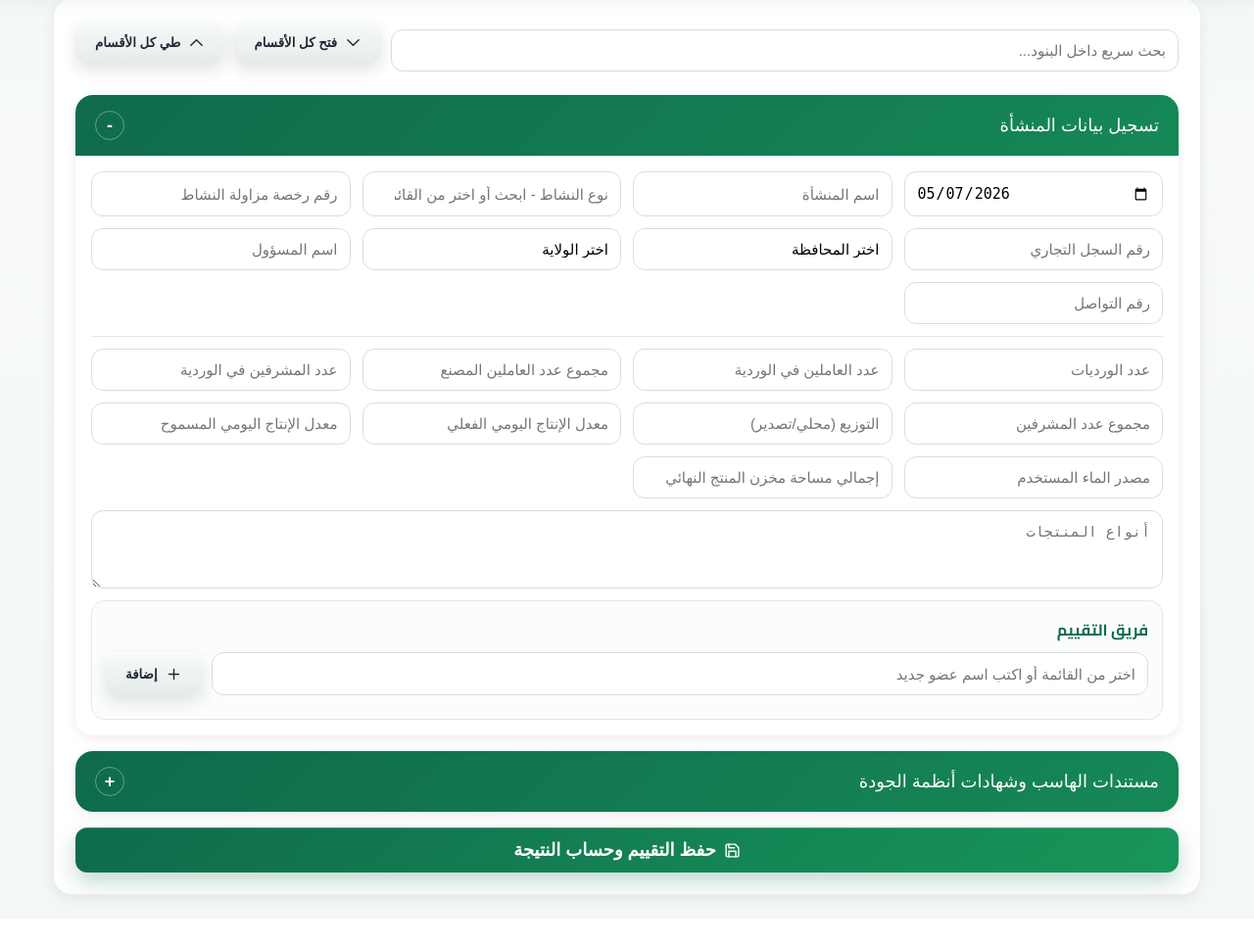
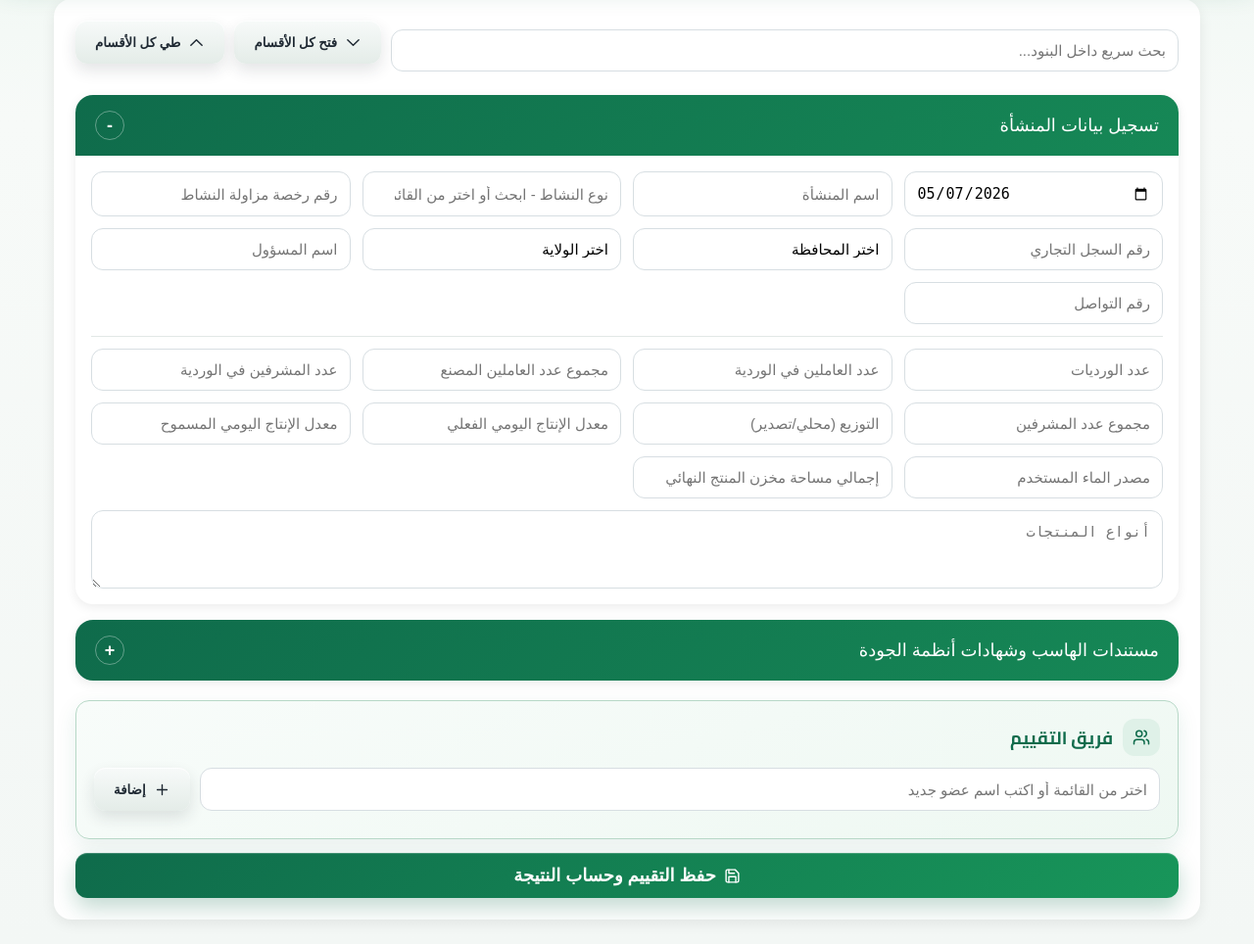
Before and after one commit to majidalaamri85-cmd/fs, a Django app: page /new/ in a window 1280 px wide. Shown: the part 139-1103 px from the top of the page at 98% size. Before the commit the page ends 1067 px from the top, so only its background shows below. Run offline with Django 5.2, Linux system fonts and the light colour scheme; data that the repository does not hold is empty.

Commit message:
Move evaluation team section to bottom

```diff
--- a/inspections/static/inspections/style.css
+++ b/inspections/static/inspections/style.css
@@ -251,11 +251,39 @@ select{
     border-radius:14px;
     background:#fbfdfc;
 }
+.team-picker-final{
+    margin:20px 0 14px;
+    padding:18px;
+    border-color:#b7d8c7;
+    background:linear-gradient(160deg,#f8fcfa,#eef8f2);
+    box-shadow:0 8px 22px rgba(15,107,75,.1);
+}
+.team-picker-heading{
+    display:flex;
+    align-items:center;
+    gap:10px;
+    margin-bottom:12px;
+}
+.team-picker-icon{
+    width:38px;
+    height:38px;
+    border-radius:12px;
+    display:inline-flex;
+    align-items:center;
+    justify-content:center;
+    background:#dff1e8;
+    color:var(--brand);
+    flex:0 0 auto;
+}
 .team-picker label{
     display:block;
     margin-bottom:8px;
     color:var(--brand);
     font-weight:bold;
+}
+.team-picker-heading label{
+    margin:0;
+    font-size:18px;
 }
 .team-picker-row{
     display:grid;
--- a/inspections/templates/inspections/evaluation_form.html
+++ b/inspections/templates/inspections/evaluation_form.html
@@ -78,24 +78,6 @@
             <input type="text" name="water_source" placeholder="مصدر الماء المستخدم" value="{{ evaluation.water_source|default:'' }}">
             <input type="text" name="final_product_storage_area" placeholder="إجمالي مساحة مخزن المنتج النهائي" value="{{ evaluation.final_product_storage_area|default:'' }}">
             <textarea name="product_types" class="wide-field" placeholder="أنواع المنتجات">{{ evaluation.product_types|default:'' }}</textarea>
-        </div>
-
-        <div class="team-picker">
-            <label for="team-member-input">فريق التقييم</label>
-            <div class="team-picker-row">
-                <input type="text" id="team-member-input" list="evaluation-team-options" placeholder="اختر من القائمة أو اكتب اسم عضو جديد">
-                <button type="button" class="btn" id="add-team-member">
-                    <svg class="icon" viewBox="0 0 24 24" aria-hidden="true"><path d="M12 5v14M5 12h14"/></svg>
-                    إضافة
-                </button>
-            </div>
-            <datalist id="evaluation-team-options">
-                {% for member in evaluation_team_options %}
-                    <option value="{{ member }}"></option>
-                {% endfor %}
-            </datalist>
-            <div class="team-members" id="team-members"></div>
-            <textarea name="evaluation_team" id="evaluation-team-value" class="hidden-field">{{ evaluation.evaluation_team|default:'' }}</textarea>
         </div>
 
     </div>
@@ -208,6 +190,29 @@
             </table>
         </div>
     </div>
+</div>
+
+<div class="team-picker team-picker-final">
+    <div class="team-picker-heading">
+        <span class="team-picker-icon" aria-hidden="true">
+            <svg class="icon" viewBox="0 0 24 24"><path d="M16 21v-2a4 4 0 0 0-4-4H6a4 4 0 0 0-4 4v2"/><circle cx="9" cy="7" r="4"/><path d="M22 21v-2a4 4 0 0 0-3-3.87"/><path d="M16 3.13a4 4 0 0 1 0 7.75"/></svg>
+        </span>
+        <label for="team-member-input">فريق التقييم</label>
+    </div>
+    <div class="team-picker-row">
+        <input type="text" id="team-member-input" list="evaluation-team-options" placeholder="اختر من القائمة أو اكتب اسم عضو جديد">
+        <button type="button" class="btn" id="add-team-member">
+            <svg class="icon" viewBox="0 0 24 24" aria-hidden="true"><path d="M12 5v14M5 12h14"/></svg>
+            إضافة
+        </button>
+    </div>
+    <datalist id="evaluation-team-options">
+        {% for member in evaluation_team_options %}
+            <option value="{{ member }}"></option>
+        {% endfor %}
+    </datalist>
+    <div class="team-members" id="team-members"></div>
+    <textarea name="evaluation_team" id="evaluation-team-value" class="hidden-field">{{ evaluation.evaluation_team|default:'' }}</textarea>
 </div>
 
 <button type="submit" class="btn primary full">
--- a/inspections/views.py
+++ b/inspections/views.py
@@ -489,6 +489,35 @@ def add_section_heading(doc, title, fill='0F6B4B'):
     doc.add_paragraph()
 
 
+def add_evaluation_team_block(doc, evaluation_team):
+    doc.add_paragraph()
+    table = doc.add_table(rows=2, cols=1)
+    table.alignment = WD_TABLE_ALIGNMENT.CENTER
+    table.style = 'Table Grid'
+    set_table_rtl(table)
+
+    header_cell = table.rows[0].cells[0]
+    shade_cell(header_cell, '155E75')
+    set_cell_text(header_cell, 'فريق التقييم', bold=True, color='FFFFFF')
+
+    body_cell = table.rows[1].cells[0]
+    shade_cell(body_cell, 'EEF7FA')
+    body_cell.text = ''
+    team_members = [member.strip() for member in str(evaluation_team or '').splitlines() if member.strip()]
+    if not team_members:
+        team_members = ['']
+
+    for index, member in enumerate(team_members):
+        paragraph = body_cell.paragraphs[0] if index == 0 else body_cell.add_paragraph()
+        paragraph.alignment = WD_ALIGN_PARAGRAPH.RIGHT
+        paragraph.paragraph_format.space_after = Pt(4)
+        run = paragraph.add_run(member)
+        run.bold = True
+        run.font.color.rgb = RGBColor.from_string('155E75')
+
+    doc.add_paragraph()
+
+
 def get_report_header_path():
     base_dir = Path(settings.BASE_DIR)
     candidates = [
@@ -585,7 +614,6 @@ def export_word(request, pk):
         ('المحافظة', evaluation.governorate.name if evaluation.governorate else ''),
         ('الولاية', evaluation.wilayat.name if evaluation.wilayat else ''),
         ('تاريخ الزيارة', str(evaluation.visit_date)),
-        ('فريق التقييم', evaluation.evaluation_team),
         ('عدد الورديات', evaluation.shift_count),
         ('عدد العاملين في الوردية', evaluation.workers_per_shift),
         ('مجموع عدد العاملين المصنع', evaluation.total_factory_workers),
@@ -682,6 +710,7 @@ def export_word(request, pk):
         set_cell_text(row[2], 'نعم' if haccp_row['exists'] == 'yes' else '')
         set_cell_text(row[3], haccp_row['requirement'])
 
+    add_evaluation_team_block(doc, evaluation.evaluation_team)
     add_report_signature(doc)
 
     buffer = BytesIO()
```
